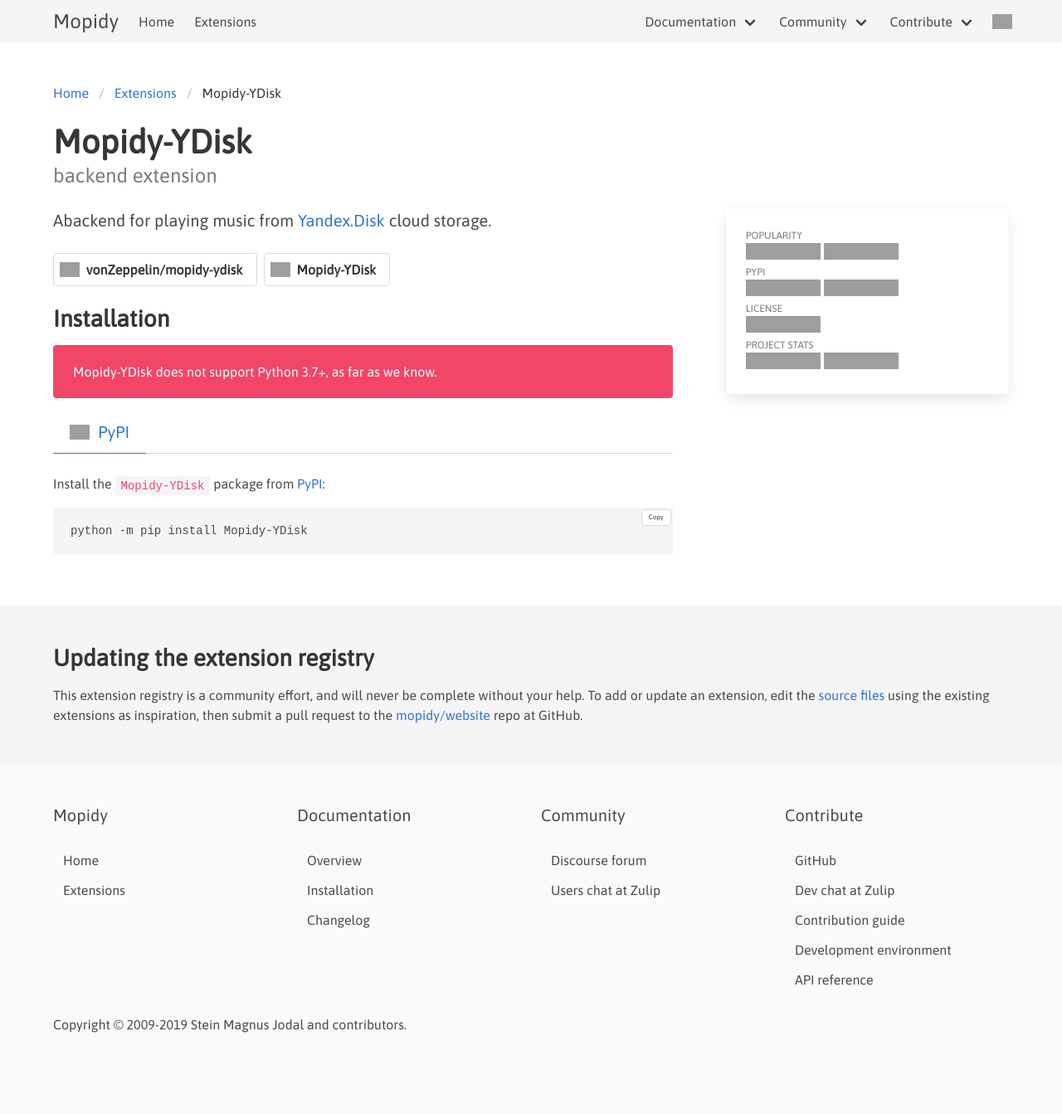
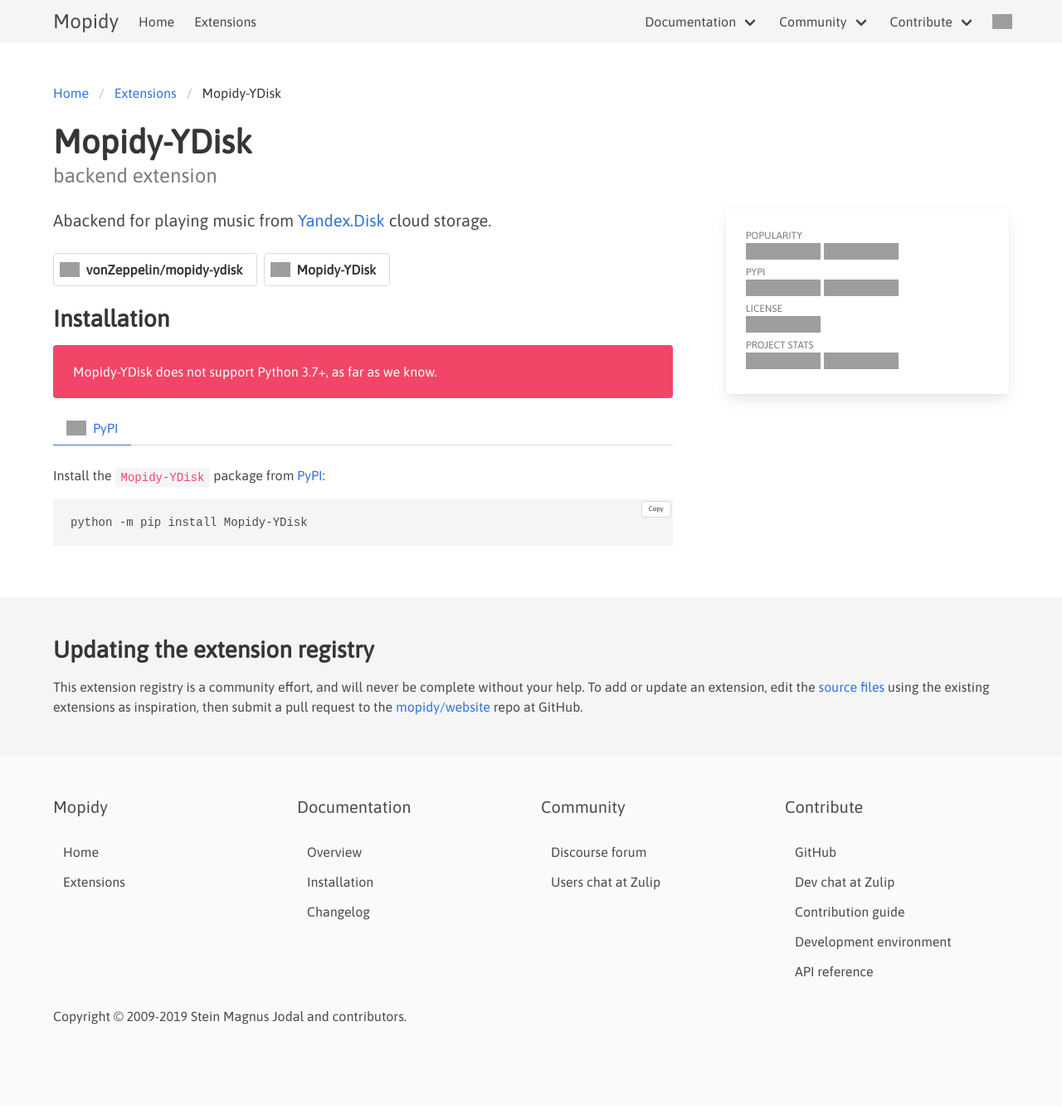
Before and after one commit to mopidy/website, a Jekyll site: the page built from _ext/ydisk.md, in a window 1280 px wide. Shown: the whole page at 83% size. Built offline with Jekyll 4.4.1, drawn with Linux system fonts in a browser that asks for light colours; grey boxes are pictures that could not be loaded.

Commit message:
Reduce size of tabs
To get a bit less horizontal scrolling on mobile.

```diff
--- a/_layouts/ext.html
+++ b/_layouts/ext.html
@@ -118,7 +118,7 @@
               for how to configure the extension.
             </p>
           {% else %}
-            <div class="tabs is-medium">
+            <div class="tabs">
               <ul class="is-marginless">
                 {% if ext.dist.pypi %}
                   <li class="is-active">
```
